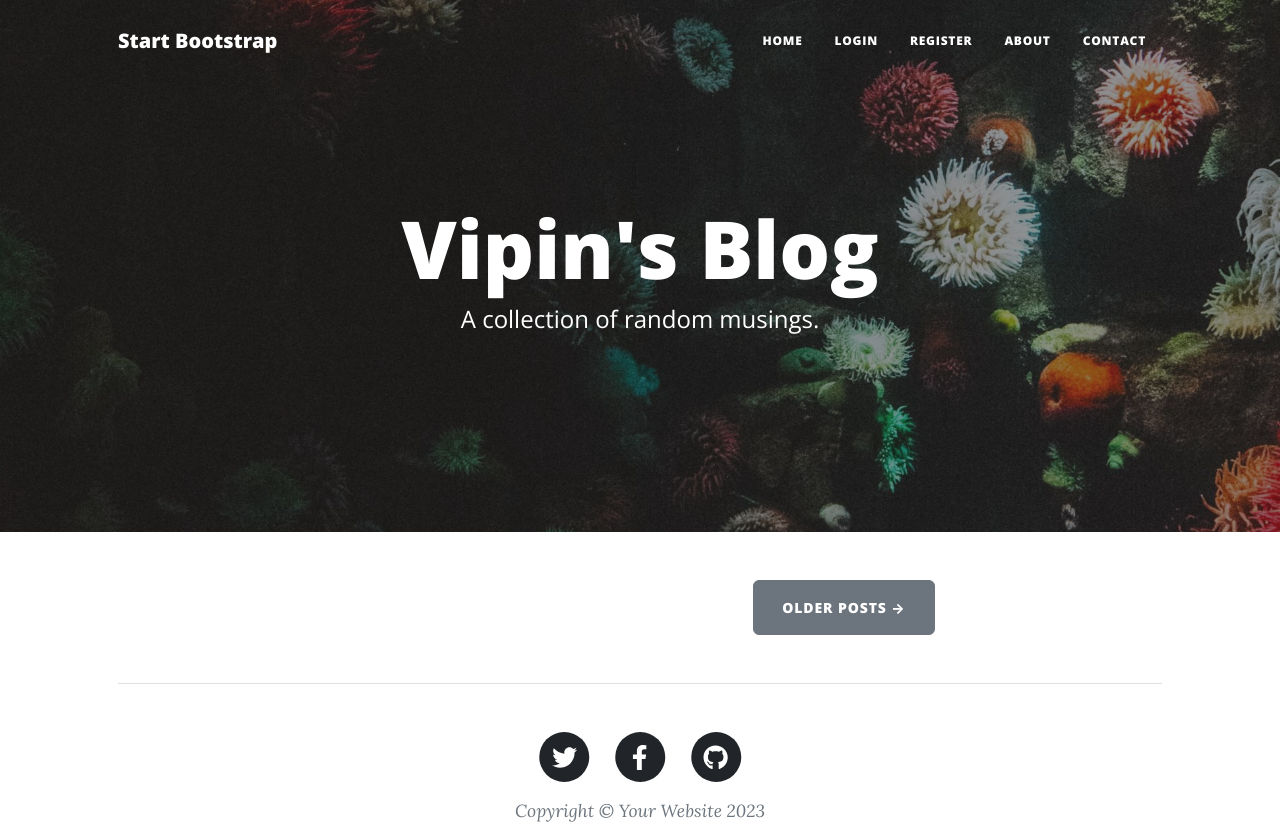
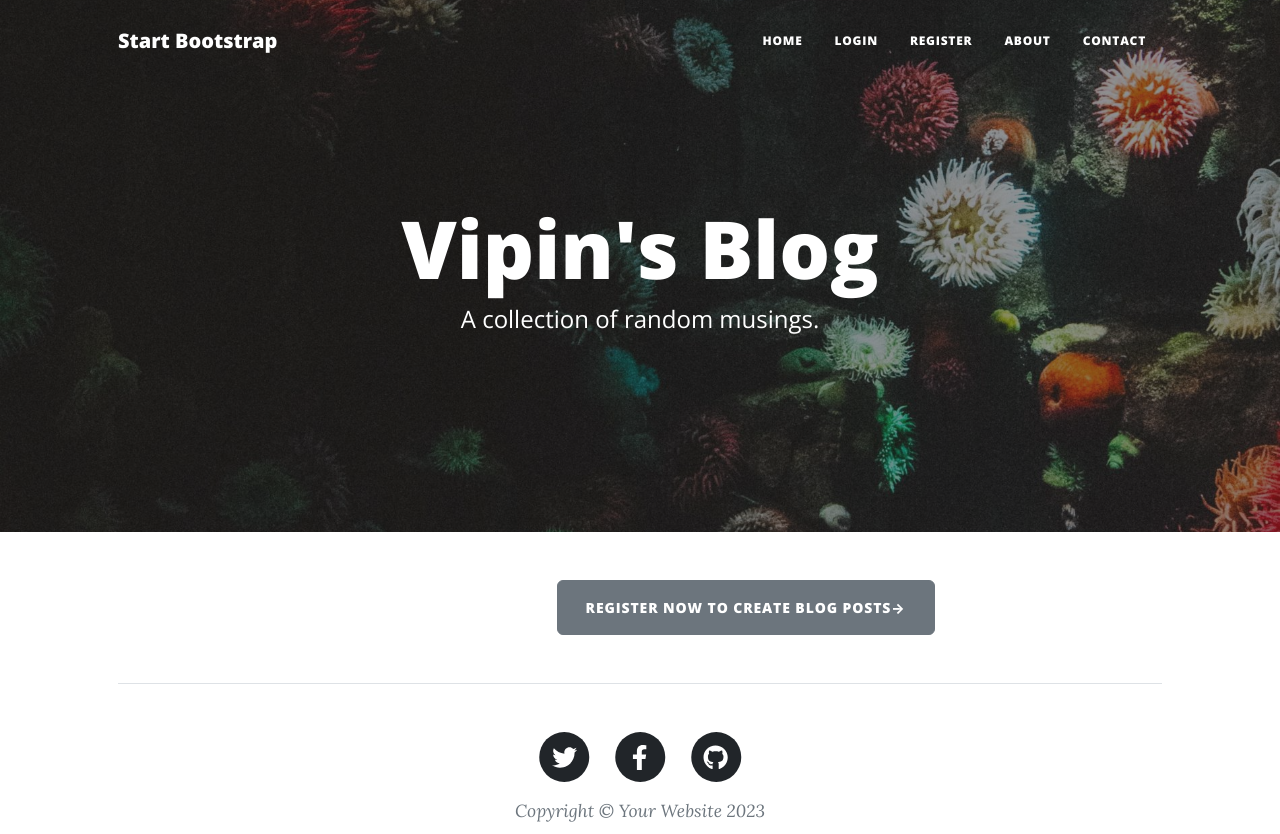
Before and after one commit to VipinKandari/Blog_Website, a Flask app: page / in a window 1280 px wide. Shown: the top 834 px of the page. Run offline with Flask 3, Linux system fonts and the light colour scheme; data that the repository does not hold is empty; some libraries are stand-ins or nearby versions.

Commit message:
Update index.html

```diff
--- a/templates/index.html
+++ b/templates/index.html
@@ -53,7 +53,7 @@
 
       <!-- Pager-->
       <div class="d-flex justify-content-end mb-4">
-        <a class="btn btn-secondary text-uppercase" href="#!">Older Posts →</a>
+        <a class="btn btn-secondary text-uppercase" href="{{ url_for('register') }}">Register now to create blog posts→</a>
       </div>
     </div>
   </div>
```
